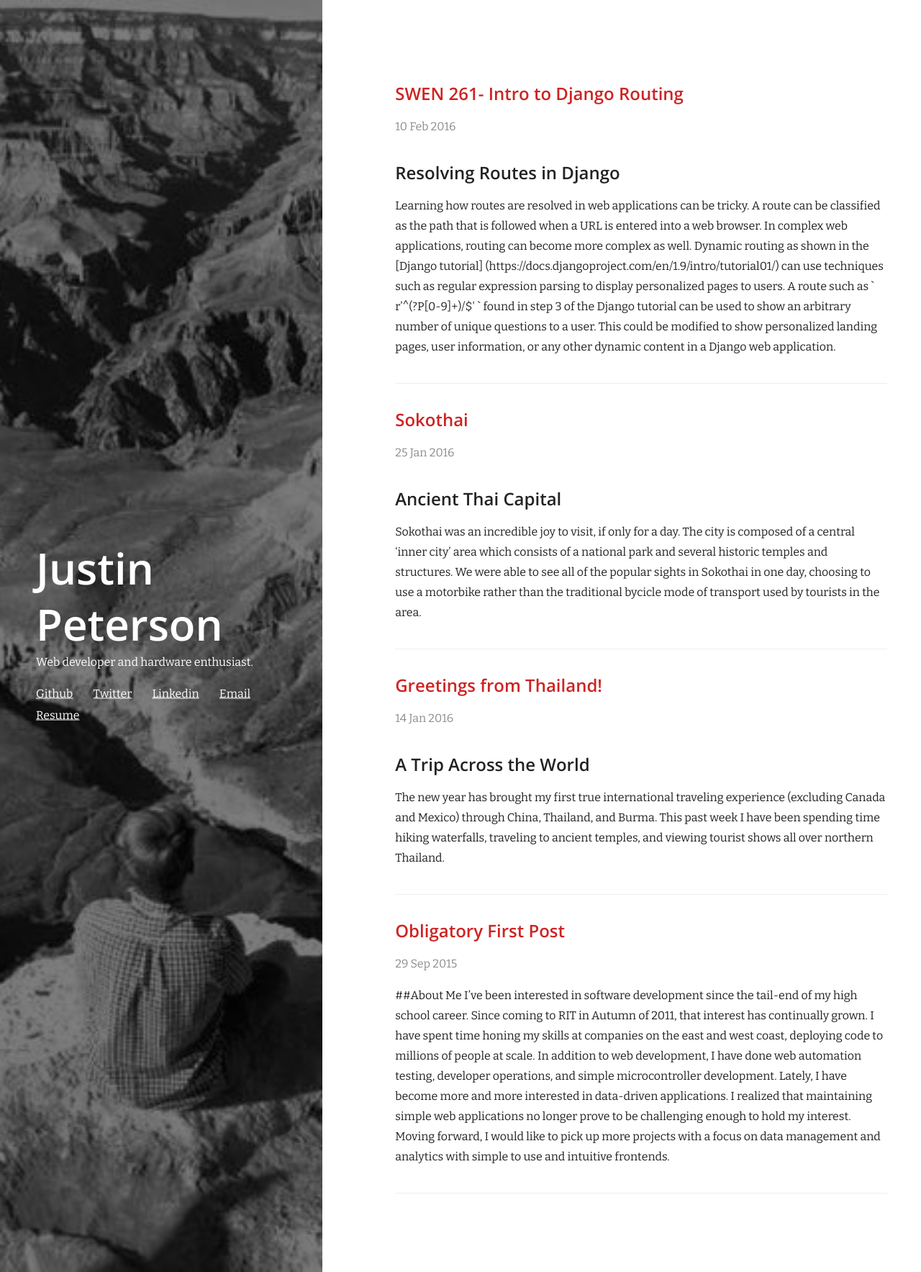
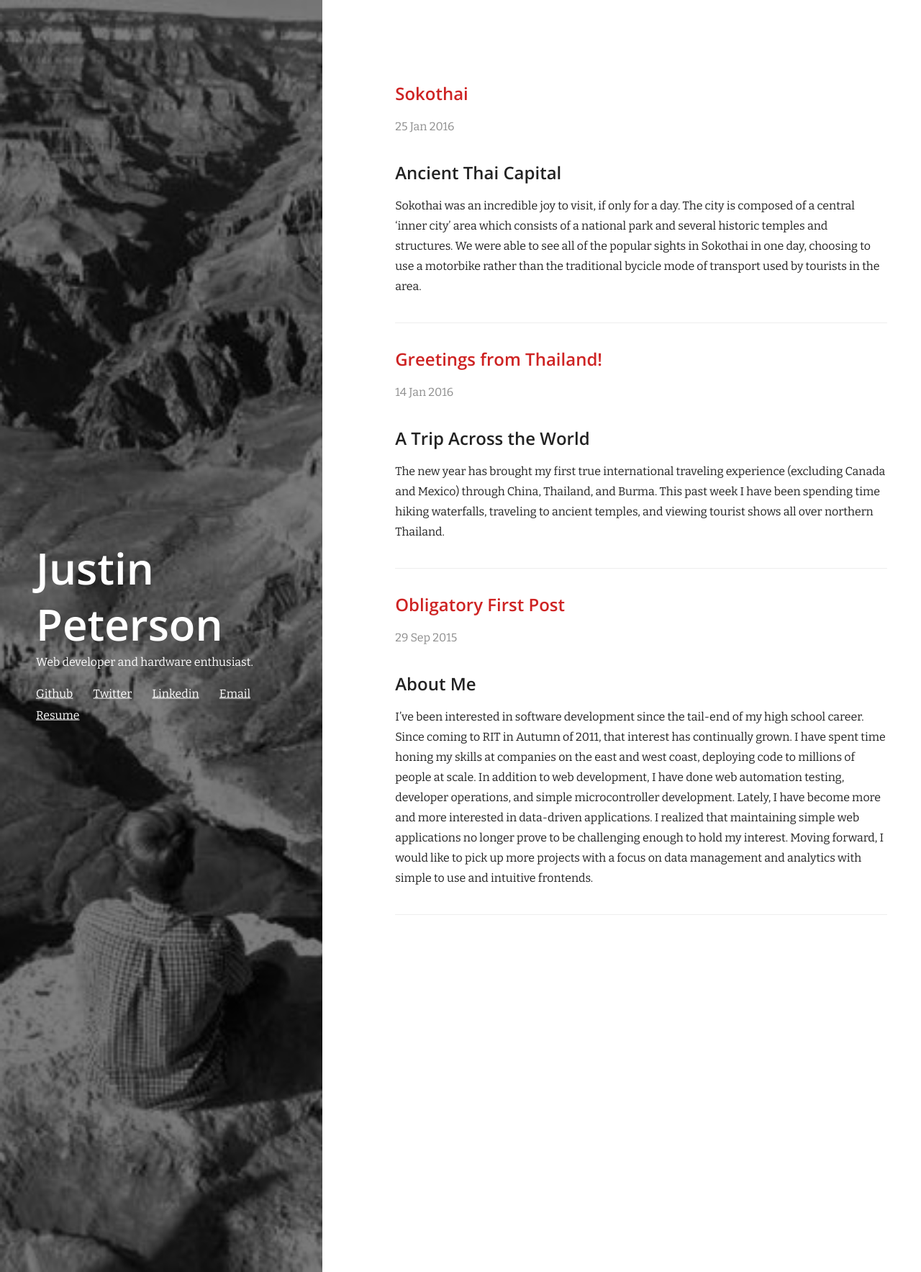
Before and after one commit to jmp3833/jmp3833.github.io, a Jekyll site: the page built from index.html, in a window 1280 px wide. Shown: the whole page at 72% size. Built offline with Jekyll 4.4.1, drawn with Linux system fonts in a browser that asks for light colours; nearby versions of some CDN libraries.

Commit message:
Update post header and delete 261 post

```diff
--- a/_posts/2016-02-09-261-routing.md
+++ /dev/null
@@ -1,23 +0,0 @@
----
-layout: post
-title: "SWEN 261- Intro to Django Routing"
-date: 2016-02-10 15:00:00
-feature: "261"
-featured_image: /images/python-logo.png
----
-
-## Resolving Routes in Django
-Learning how routes are resolved in web applications can be tricky. A route can be classified as the path that is followed when a URL is entered into a web browser. In complex web applications, routing can become more complex as well. Dynamic routing as shown in the [Django tutorial] (https://docs.djangoproject.com/en/1.9/intro/tutorial01/) can use techniques such as regular expression parsing to display personalized pages to users. A route such as ` r'^(?P<question_id>[0-9]+)/$' ` found in step 3 of the Django tutorial can be used to show an arbitrary number of unique questions to a user. This could be modified to show personalized landing pages, user information, or any other dynamic content in a Django web application.
-
-## What's a regular expression (RegEx?)
-
-While the statement in the Django tutorial is not exactly a regular expression, it's nice to know how they work at a base level to learn more about the process of routing in Django. A regular expression will use a series of tags such as `[0-9]` denote that a specific type of character should be matchedin a given string. In the case of routing, a regular expression is simply applied against the string that is put into the address bar of a web browser in order to determine what content should be served up. While the examples provided in the tutorial serve up html pages with some dynamic content from a server, all sorts of information can be shown when a regular expression is matched for a given route. These could include static images, media (.pdf, .mp4, etc...) or the JSON response of a webserver.
-
-As a concrete example, let's evaluate the route string `r'^(?P<question_id>[0-9]+)/$'``'`. The 'r' denotes that the route should be matched via a regular expression. The `?P` string shows that a named pattern should be matched against. In this case, the named pattern is <question_id> followed by `[0-9]`. The numbers in brackets show that a number between zero and nine will match the regular expression parser. The plus after these brackets show that one or more numeric characters must occur in order to cause a match on the RegEx. Putting this all together, the routes `/5/` and `/500/` would match, while `/five-hundered/` would not.
-
-There's a great deal of resources on Regular Expressions all over the internet, and resources that are more specific to Django on the framework's official documentation. Here are a few resources that can hopefully reduce confusion:
-
-* [Django URL Dispatcher Docs](https://docs.djangoproject.com/en/1.9/topics/http/urls/https://docs.djangoproject.com/en/1.9/topics/http/urls/)
-* [Regular expressions for Django URLs](http://www.webforefront.com/django/regexpdjangourls.html)
-
-Feel free to reach out at `jmp3833@rit.edu` if you would like any additional topics covered. Happy Coding!
```
Also changed, not shown: _posts/2015-09-29-hello-blog.md (+1 -1 lines).
